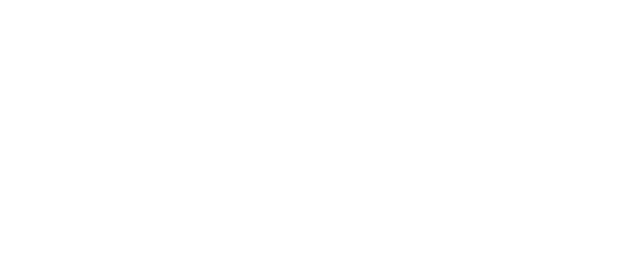
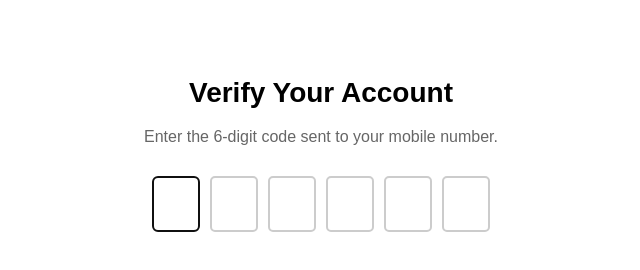
Before and after one commit to acciojob/OTP-deepamwagh-svg, a website: page main.html in a window 1280 px wide. Shown: the whole page, without its empty margins (319-959 px from the left). Drawn offline with Linux system fonts and the light colour scheme.

Commit message:
created a submission

```diff
--- a/main.html
+++ b/main.html
@@ -8,6 +8,18 @@
 
 <body>
 	<!-- the entire body must be written by student -->
+	<h1 id="verification_heading">Verify Your Account</h1>
+	<p id="verification_subtext">Enter the 6-digit code sent to your mobile number.</p>
+
+	<div class="code-container">
+	  <input type="text" maxlength="1" class="code">
+	  <input type="text" maxlength="1" class="code">
+	  <input type="text" maxlength="1" class="code">
+	  <input type="text" maxlength="1" class="code">
+	  <input type="text" maxlength="1" class="code">
+	  <input type="text" maxlength="1" class="code">
+	</div>
+
     <script type="text/javascript" src="./script.js">
 </script>
 
--- a/script.js
+++ b/script.js
@@ -1 +1,25 @@
 //your JS code here. If required.
+const inputs = document.querySelectorAll(".code");
+inputs[0].focus();
+inputs.forEach((input, index) => {
+  input.addEventListener("input", (e) => {
+    const value = e.target.value;
+
+    e.target.value = value.replace(/[^0-9]/g, '');
+
+    if (value && index < inputs.length - 1) {
+      inputs[index + 1].focus();
+    }
+  });
+
+  input.addEventListener("keydown", (e) => {
+    if (e.key === "Backspace") {
+      if (input.value === "" && index > 0) {
+        inputs[index - 1].value = "";
+        inputs[index - 1].focus();
+      } else {
+        input.value = "";
+      }
+    }
+  });
+});
--- a/styles.css
+++ b/styles.css
@@ -1 +1,33 @@
 /*  your css code here. If applicable */
+body {
+      font-family: Arial, sans-serif;
+      text-align: center;
+      padding: 50px;
+    }
+
+    #verification_heading {
+      font-size: 28px;
+      font-weight: bold;
+    }
+
+    #verification_subtext {
+      margin-top: 10px;
+      color: #666;
+      font-size: 16px;
+    }
+
+    .code-container {
+      margin-top: 30px;
+      display: flex;
+      justify-content: center;
+      gap: 10px;
+    }
+
+    .code {
+      width: 40px;
+      height: 50px;
+      font-size: 24px;
+      text-align: center;
+      border: 2px solid #ccc;
+      border-radius: 5px;
+    }
```
